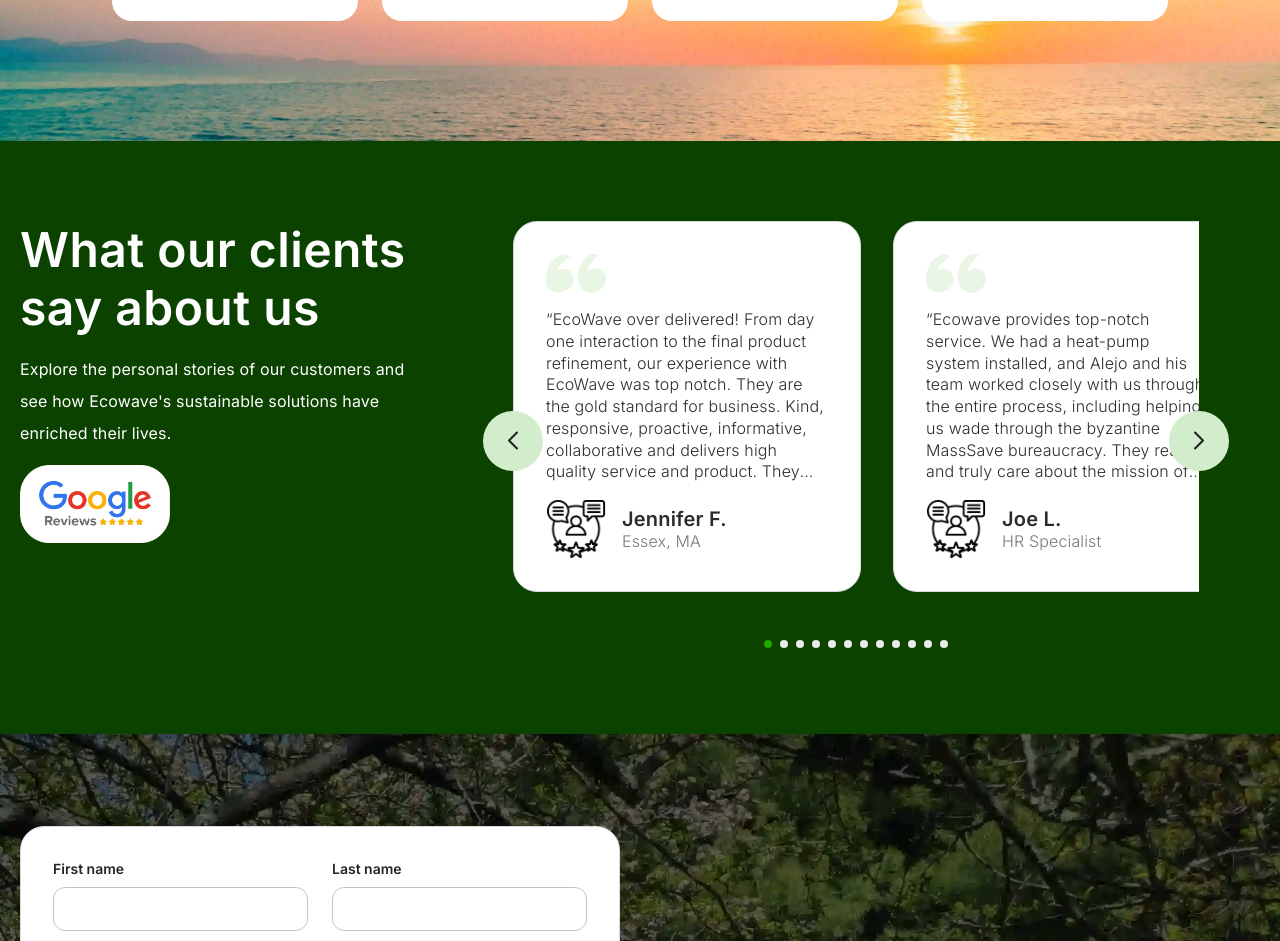
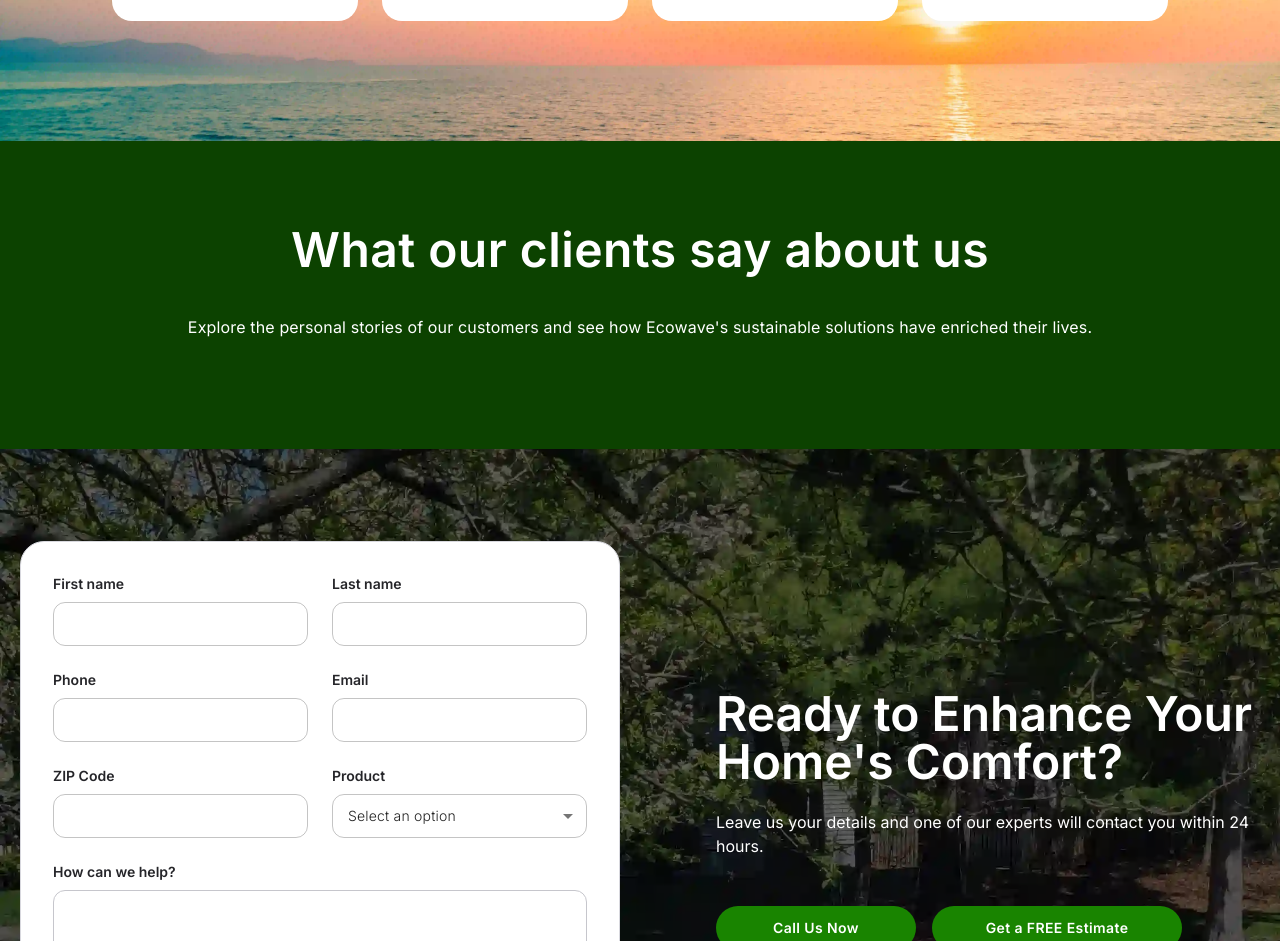
Before and after one commit to EcowaveUS/ecowaveus, a React (Vite) app: page /free-estimate in a window 1280 px wide. Shown: the part 5485-6426 px from the top of the page. Built offline with nearby package versions, Linux system fonts and the light colour scheme.

Commit message:
Implemented the Elfsight google reviews

```diff
--- a/src/App.css
+++ b/src/App.css
@@ -20,3 +20,12 @@ li{
 .hidden {
   display: none;
 }
+/* Hide Elfsight attribution link */
+#google-reviews a[href*="elfsight.com"] {
+  display: none !important;
+}
+
+/* Alternative selector - more specific */
+#google-reviews a[href*="elfsight.com/google-reviews-widget"] {
+  display: none !important;
+}
--- a/src/components/pagesComponents/freeEstimate/FreeEstimateReviews.tsx
+++ b/src/components/pagesComponents/freeEstimate/FreeEstimateReviews.tsx
@@ -1,5 +1,5 @@
 import { ReviewsComponent } from "../../reviews/ReviewsComponent";
 
 export default function FreeEstimateReviews() {
-  return <ReviewsComponent cat={2} />;
+  return <ReviewsComponent cat={3} />;
 }
--- /dev/null
+++ b/src/components/reviews/GoogleReivews.tsx
@@ -0,0 +1,45 @@
+import { useEffect } from "react";
+
+export default function GoogleReviews() {
+  useEffect(() => {
+    const script = document.createElement("script");
+    script.src = "https://apps.elfsight.com/p/platform.js";
+    script.defer = true;
+    document.body.appendChild(script);
+
+    // Hide Elfsight attribution link after widget loads
+    const hideElfsightLink = () => {
+      const elfsightLink = document.querySelector('#google-reviews a[href*="elfsight.com"]');
+      if (elfsightLink) {
+        (elfsightLink as HTMLElement).style.display = 'none';
+      }
+    };
+
+    // Try to hide immediately and also set up observer
+    const observer = new MutationObserver(() => {
+      hideElfsightLink();
+    });
+
+    // Observe the google-reviews container for changes
+    const container = document.getElementById('google-reviews');
+    if (container) {
+      observer.observe(container, {
+        childList: true,
+        subtree: true,
+      });
+    }
+
+    // Also try periodically as a fallback
+    const interval = setInterval(hideElfsightLink, 500);
+
+    return () => {
+      document.body.removeChild(script);
+      observer.disconnect();
+      clearInterval(interval);
+    };
+  }, []);
+
+  return (
+    <div className={import.meta.env.VITE_ELFSIGHT_APP_CLASS || "elfsight-app-0c9a7989-0eaf-46ae-a2cc-c28564e34e70"} />
+  );
+}
--- a/src/components/reviews/ReviewsComponent.tsx
+++ b/src/components/reviews/ReviewsComponent.tsx
@@ -7,13 +7,49 @@ import "swiper/css/pagination";
 import { Box, Theme, Typography, useMediaQuery } from "@mui/material";
 import { ReviewCard2 } from "../cards/ReviewCard2";
 import { useRef } from "react";
+import GoogleReviews from "./GoogleReivews";
 
 export const ReviewsComponent = ({ cat = 1 }: { cat?: number }) => {
   const isDesktop = useMediaQuery((theme: Theme) => theme.breakpoints.up("md"));
   const swiperRef = useRef<SwiperRef>(null);
   const data = reviews;
 
-  return (
+  return cat === 3 ? (
+    <Box bgcolor={"#0C4200"} id="google-reviews">
+      <Box
+        component={"div"}
+        paddingTop={isDesktop ? "80px" : "48px"}
+        className={isDesktop ? "container" : "container-2"}
+        paddingBottom={isDesktop ? "74px" : "48px"}
+        display={"flex"}
+        flexDirection={"column"}
+        gap={isDesktop ? "32px" : "48px"}
+        alignItems={"center"}
+      >
+        <Typography
+            fontWeight={600}
+            fontFamily={"Inter !important"}
+            fontSize={isDesktop ? "48px" : "24px"}
+            lineHeight={isDesktop ? "58px" : "32px"}
+            textAlign={isDesktop ? "left" : "center"}
+            color={"#fff"}
+          >
+            What our clients say about us
+          </Typography>
+          <Typography
+            fontWeight={400}
+            fontFamily={"Inter !important"}
+            fontSize={isDesktop ? "16px" : "14px"}
+            color={"#fff"}
+            textAlign={isDesktop ? "left" : "center"}
+            lineHeight={isDesktop ? "32px" : "20px"}
+          >
+            Explore the personal stories of our customers and see how Ecowave's
+            sustainable solutions have enriched their lives.
+          </Typography>
+        <GoogleReviews />
+      </Box>
+    </Box>) : (
     <Box bgcolor={"#0C4200"}>
       <Box
         component={"div"}
--- a/src/routes/HeatPumpsPage.tsx
+++ b/src/routes/HeatPumpsPage.tsx
@@ -166,7 +166,7 @@ export const HeatPumpsPage = () => {
         </Box>
       </Box>
       <Financing />
-      <ReviewsComponent cat={2} />
+      <ReviewsComponent cat={3} />
       <OursBrands color="#F6F8FA" images={brandImagesNew} />
       <ContactComponent cat={2} />
     </>
--- a/src/routes/HomePage.tsx
+++ b/src/routes/HomePage.tsx
@@ -32,7 +32,7 @@ export const HomePage = () => {
       <ExpertiseComponent />
       <OurSolutions />
       <Decarbonization />
-      <ReviewsComponent cat={2} />
+      <ReviewsComponent cat={3} />
       <ContactComponent cat={1} />
       <Areas />
     </>
```
Also changed, not shown: 1 other file (tests, documents, lock files or other folders).
